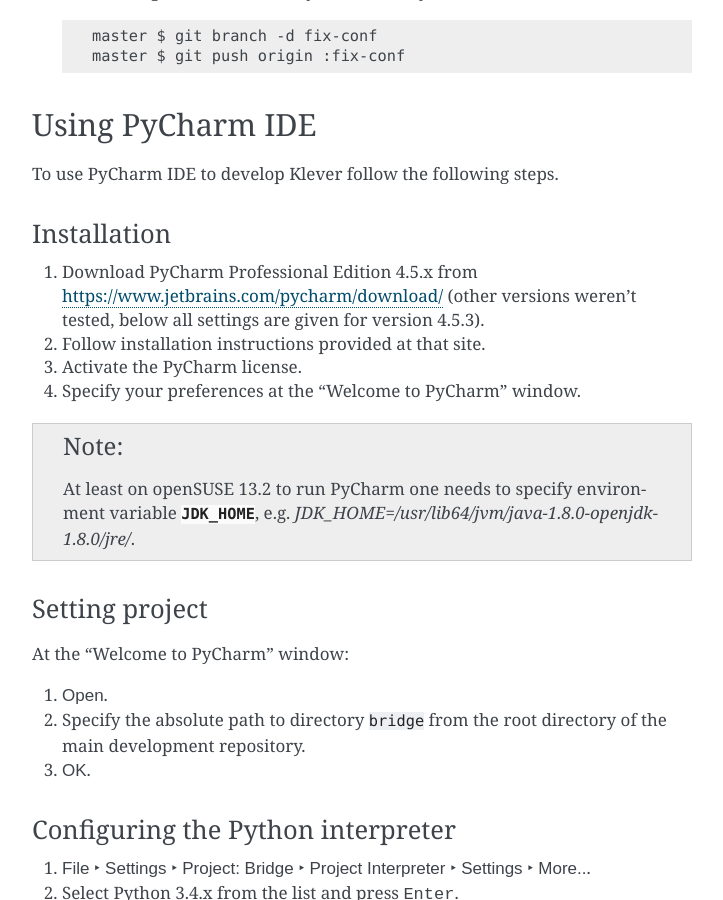
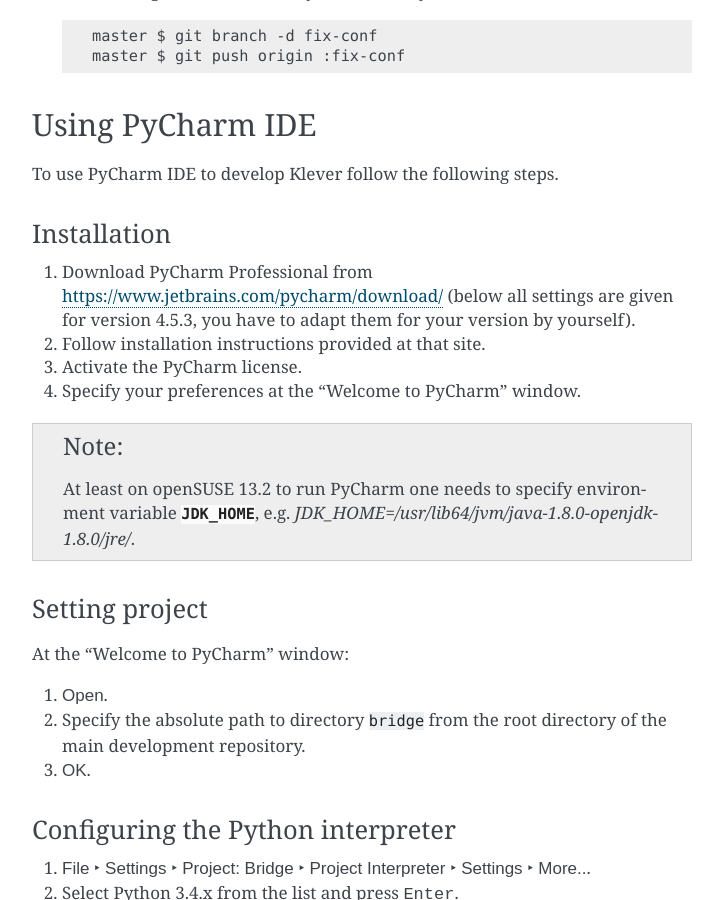
Before and after one commit to ldv-klever/klever, a Sphinx documentation site: the page built from docs/dev.rst, in a window 1280 px wide and 900 px high, scrolled down 3097 px. Shown: the whole window, without its empty margins (388-1111 px from the left). Built offline with Sphinx 7.4.7, drawn with Linux system fonts in a browser that asks for light colours.

Commit message:
Do not specify any particular version of PyCharm to be used

```diff
--- a/docs/dev.rst
+++ b/docs/dev.rst
@@ -111,8 +111,8 @@
 Installation
 ^^^^^^^^^^^^
 
-#. Download PyCharm Professional Edition 4.5.x from `<https://www.jetbrains.com/pycharm/download/>`_ (other versions
-   weren't tested, below all settings are given for version 4.5.3).
+#. Download PyCharm Professional from `<https://www.jetbrains.com/pycharm/download/>`_ (below all settings are given
+   for version 4.5.3, you have to adapt them for your version by yourself).
 #. Follow installation instructions provided at that site.
 #. Activate the PyCharm license.
 #. Specify your preferences at the "Welcome to PyCharm" window.
```
